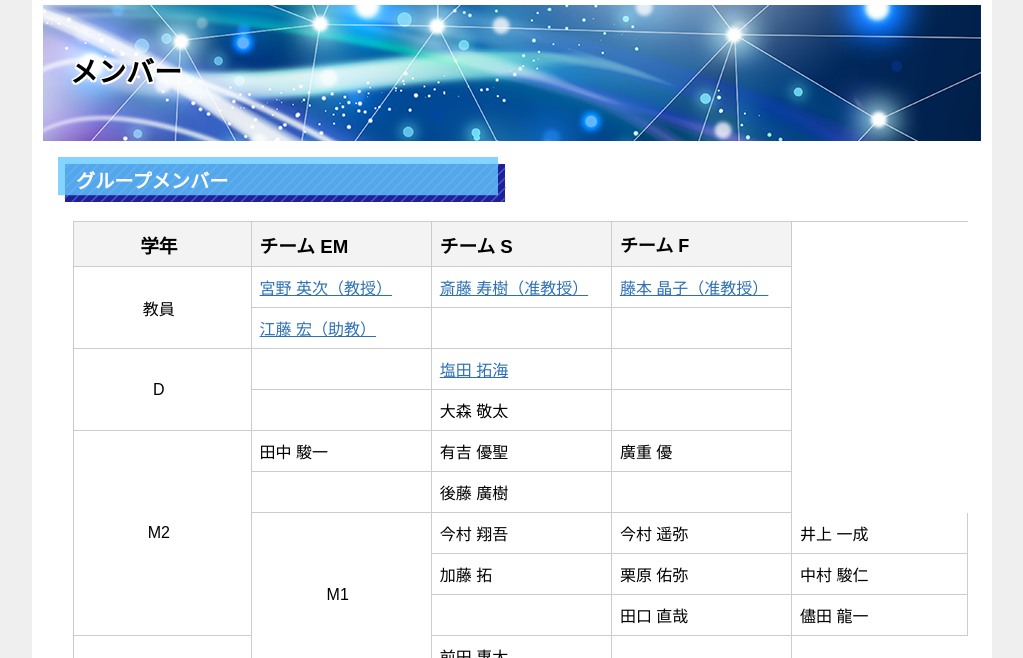
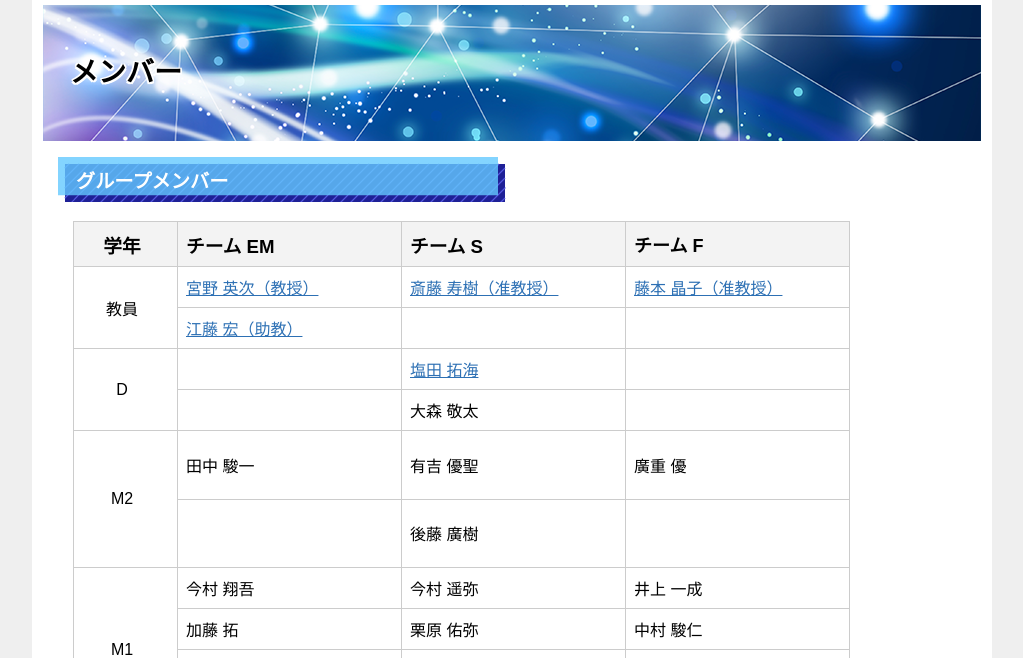
Before and after one commit to Kyutech-Algorithms-Group/KAG-web, a plain HTML site: page members.html in a window 1280 px wide. Shown: the part 142-800 px from the top of the page, without its empty margins (128-1151 px from the left). Drawn offline with Linux system fonts and the light colour scheme.

Commit message:
Update members.html

```diff
--- a/members.html
+++ b/members.html
@@ -61,7 +61,7 @@
 									<td style="width: 200px; height: 24px;"></td>
 								</tr>
 								<tr style="height: 24px;">
-									<td style="text-align: center; width: 80px; height: 120px;" rowspan="5">M2</td>
+									<td style="text-align: center; width: 80px; height: 120px;" rowspan="2">M2</td>
 									<td style="width: 200px; height: 24px;">田中 駿一</td>
 									<td style="width: 200px; height: 24px;">有吉 優聖</td>
 									<td style="width: 200px; height: 24px;">廣重 優</td>
```
